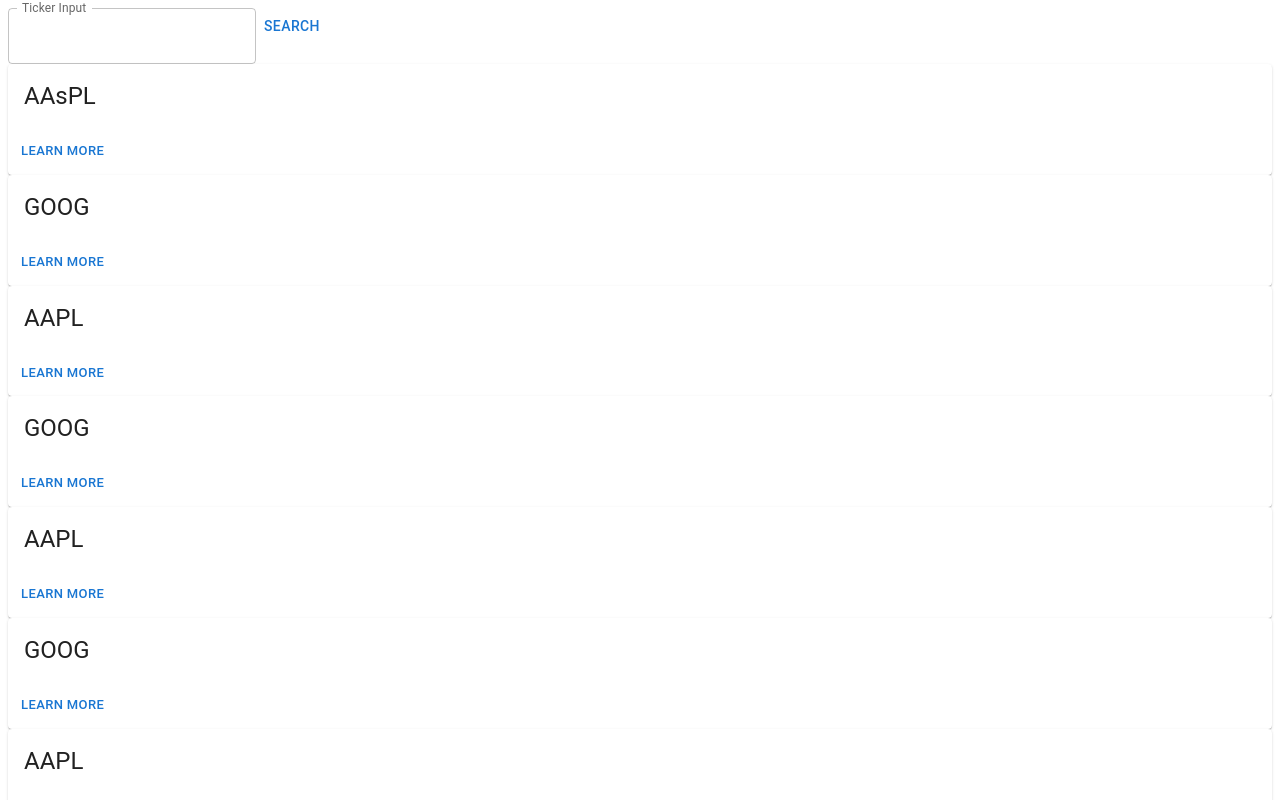
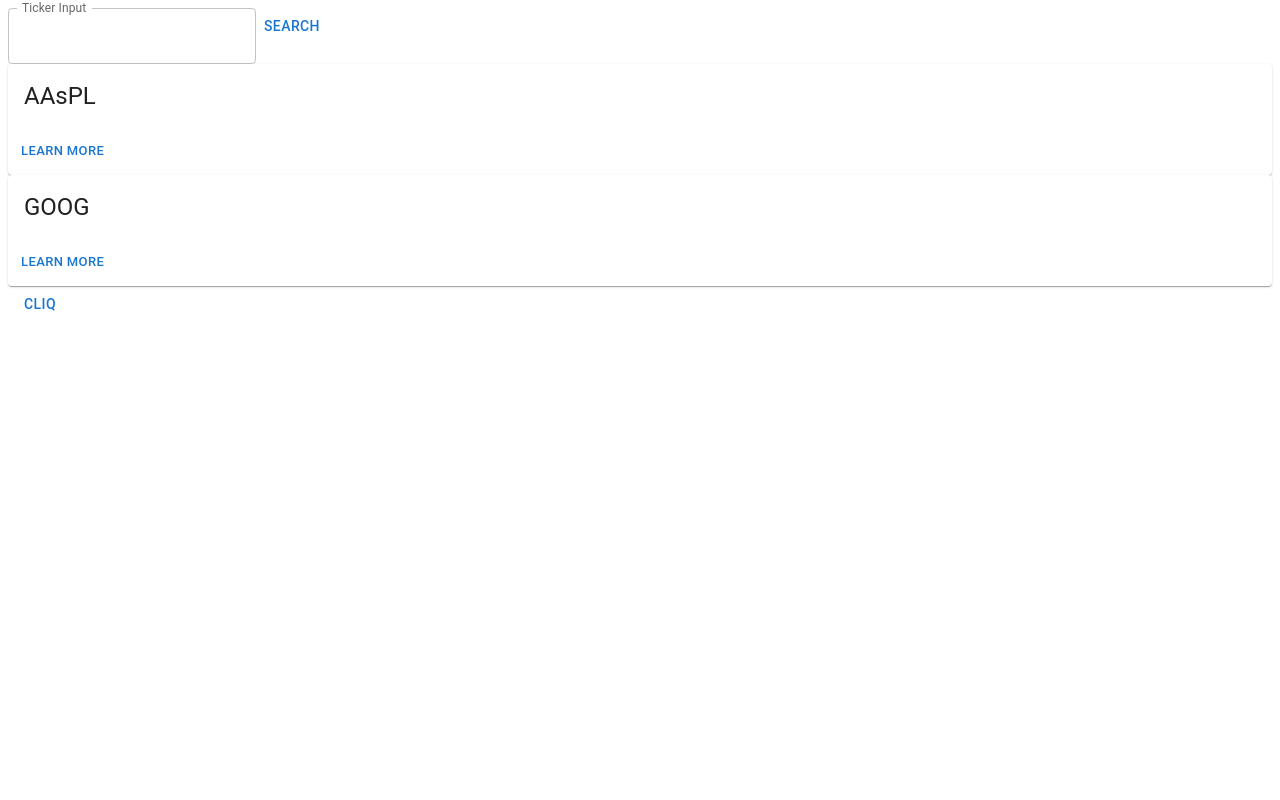
Before and after one commit to rrrussrrr/snow-grow, a React (Create React App) app in the folder frontend/: page / in a window 1280 px wide. Shown: the top 800 px of the page. Built offline with nearby package versions, Linux system fonts and the light colour scheme.

Commit message:
can now communicate with backend to request data for stocks

```diff
--- a/frontend/src/App.js
+++ b/frontend/src/App.js
@@ -1,5 +1,8 @@
 import {useState, useEffect} from 'react'
 import axios from 'axios'
+import TickerRequestHandler from './services/ticker_service'
+
+
 import StockTab from './components/StockTab';
 import StockTable from './components/StockDisplay';
 
@@ -11,18 +14,28 @@
 
 import SearchBar from './components/SearchBar'
 
+
+
 function App() {
 
   const [stockTickers, setStockTickers] = useState([
-    {ticker: "AAsPL"},{ticker:"GOOG"},{ticker: "AAPL"},{ticker:"GOOG"},{ticker: "AAPL"},{ticker:"GOOG"},
-    {ticker: "AAPL"},{ticker:"GOOG"},{ticker: "AAPL"},{ticker:"GOOG"},{ticker: "AAPL"},{ticker:"GOOG"},
-    {ticker: "AAPL"},{ticker:"GOOG"},{ticker: "AAPL"},{ticker:"GOOG"},{ticker: "AAPL"},{ticker:"GOOG"}
+    {ticker: "AAsPL"},{ticker:"GOOG"}
   ]);
   const [searchBarText, setSearchBarText] = useState([""]);
 
   const findTicker = (e) => {
     e.preventDefault();
-    setSearchBarText("");
+
+    TickerRequestHandler
+      .getTickerData(searchBarText)
+      .then(returnedData => {
+        // update ticker table
+        setStockTickers([returnedData, ...stockTickers])
+      })
+      .catch(error => {
+        console.log(error)
+      })
+      setSearchBarText("");
   }
 
   const searchBarChange = (e) => {
--- a/frontend/src/components/StockTab.js
+++ b/frontend/src/components/StockTab.js
@@ -11,6 +11,9 @@
           <Typography variant="h5" component="div">
             {stockData.ticker}
           </Typography>
+          <Typography variant="h5" component="div">
+            {stockData.close}
+          </Typography>
         </CardContent>
         <CardActions>
           <Button size="small">Learn More</Button>
--- a/frontend/src/services/ticker_service.js
+++ b/frontend/src/services/ticker_service.js
@@ -1,5 +1,5 @@
 import axios from 'axios'
-const baseUrl = 'http://localhost:3003/api/tickers'
+const baseUrl = 'http://localhost:3006/api/ticker'
 
 const getTickerData = (ticker) => {
   const request = axios.get(baseUrl + "/" + ticker)
```
